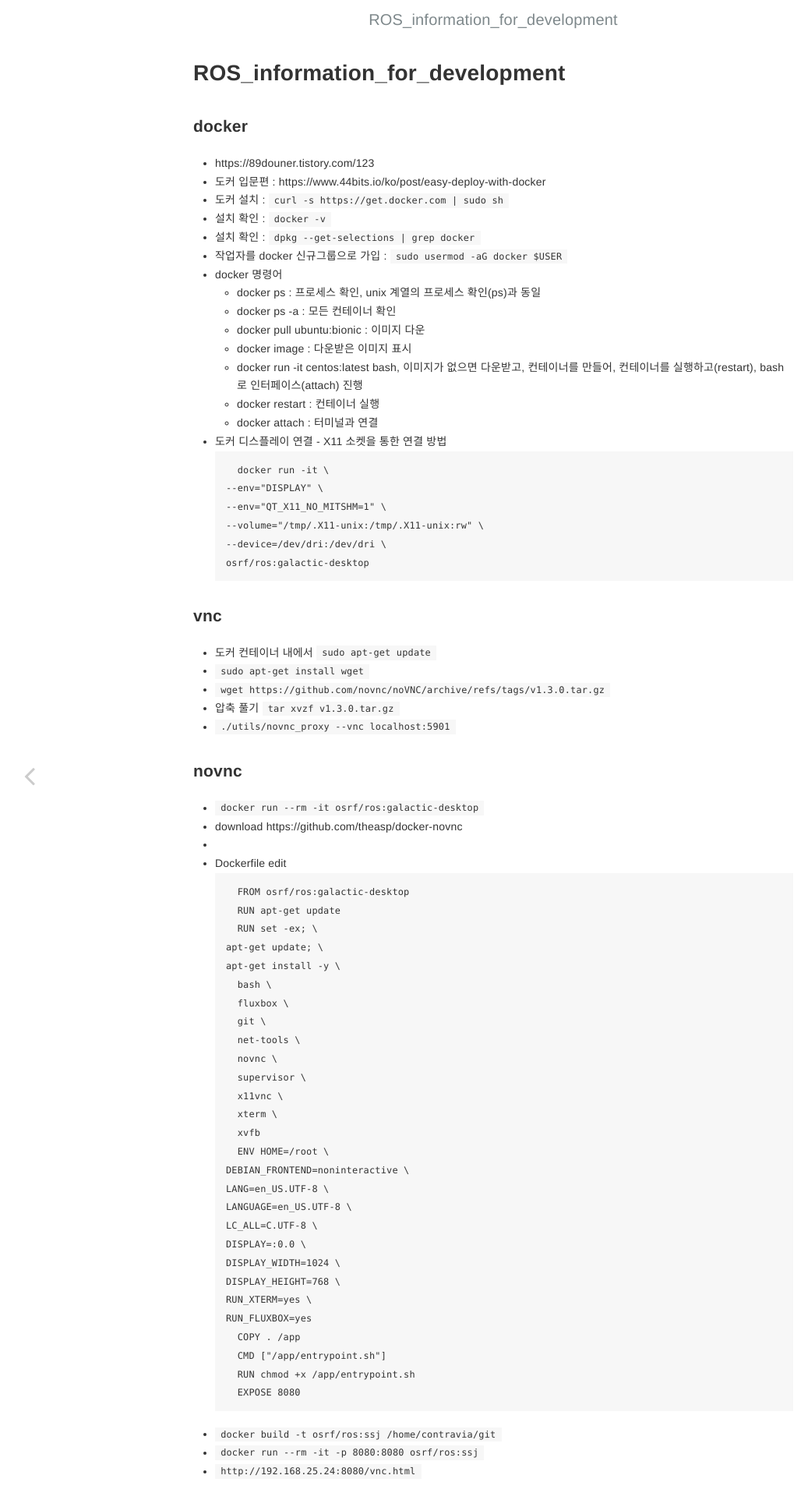
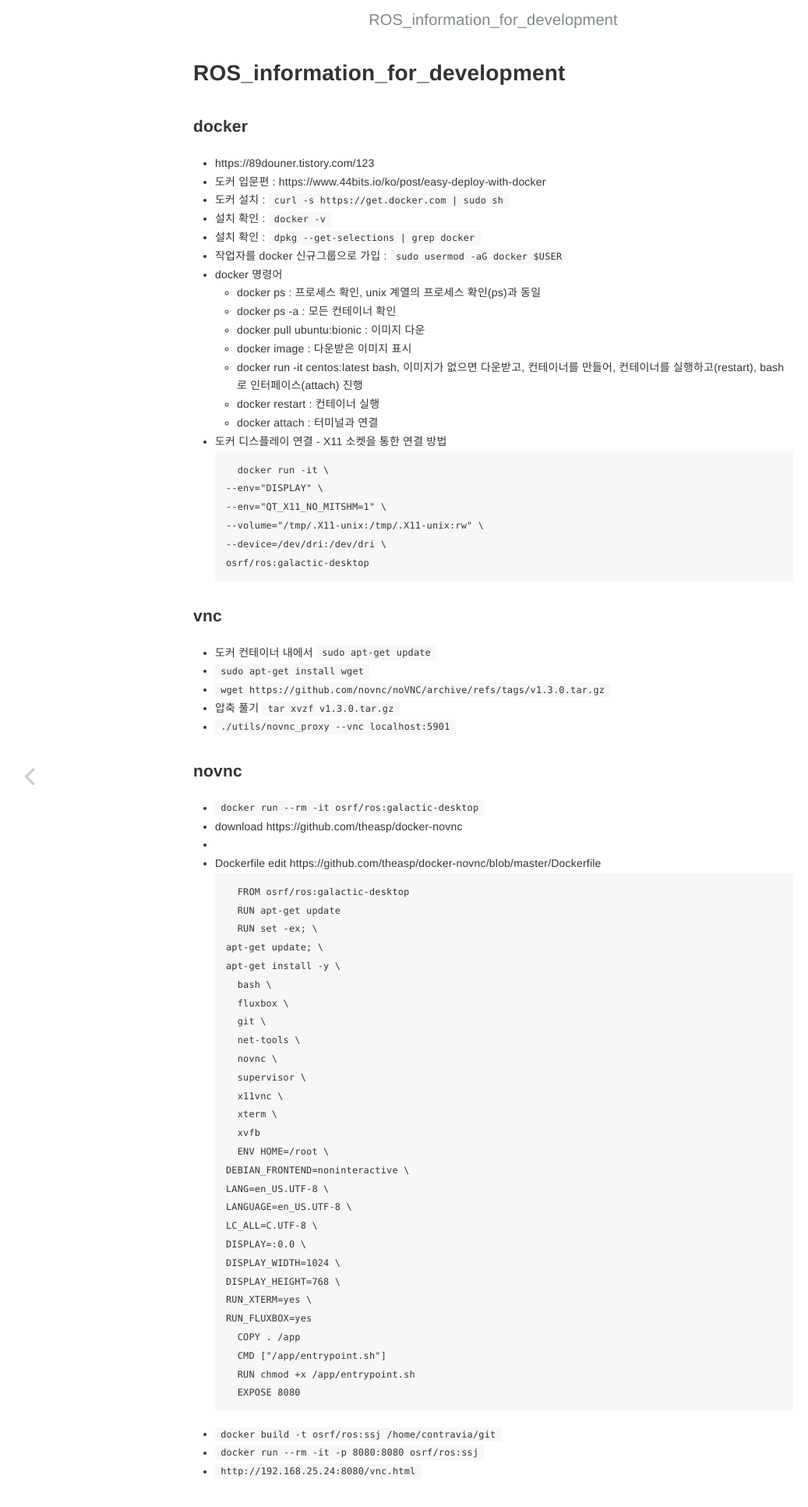
Before and after one commit to contravia-cloud/TechnicalBlog, a Jekyll site: the page built from _posts/2022-03-05-ROS_information_for_development.md, in a window 1280 px wide, cut to the strip 0-1935 px from the top of the page. Shown: the whole strip at 78% size, without its empty margins (7-1044 px from the left). Built offline with Jekyll 4.4.1, drawn with Linux system fonts in a browser that asks for light colours; our own code applies the rules of GitHub Pages for plain Markdown files; some of the changed lines change nothing that is shown.

Commit message:
Update 2022-03-05-ROS_information_for_development.md

````diff
--- a/_posts/2022-03-05-ROS_information_for_development.md
+++ b/_posts/2022-03-05-ROS_information_for_development.md
@@ -40,7 +40,7 @@
   - ```docker run --rm -it osrf/ros:galactic-desktop```
   - download https://github.com/theasp/docker-novnc
   -
-  - Dockerfile edit
+  - Dockerfile edit https://github.com/theasp/docker-novnc/blob/master/Dockerfile
 ```
   FROM osrf/ros:galactic-desktop
   RUN apt-get update
````
